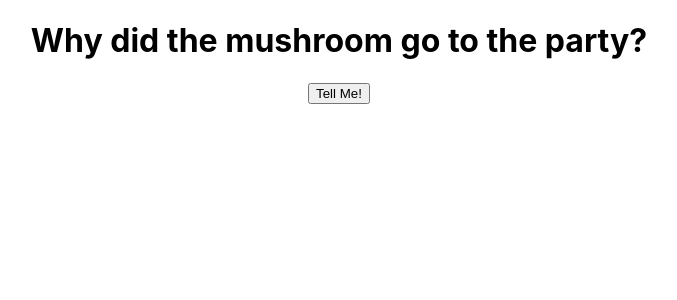
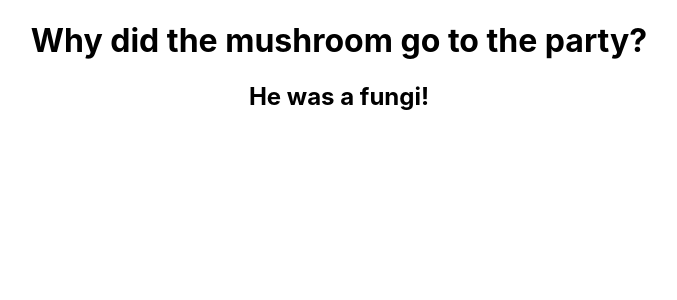
Before and after one commit to bbryant7/joke-app, a React (Create React App) app: page / in a window 1280 px wide. Both pictures are taken after a click on the button "Tell Me!". Shown: the top 300 px of the page, without its empty margins (301-978 px from the left). Built offline with nearby package versions, Linux system fonts and the light colour scheme.

Commit message:
add click event, update readme

```diff
--- a/src/App.js
+++ b/src/App.js
@@ -1,10 +1,15 @@
+import React, { useState } from 'react';
 import './App.css';
 
 function App() {
+  const [answer, displayAnswer] = useState(false);
+  let answerText = answer ? <h2>He was a fungi!</h2> : ""
+  let button = answer ? "" : <button onClick={() => displayAnswer(true)}>Tell Me!</button>
   return (
     <div className="App">
       <h1> Why did the mushroom go to the party?</h1>
-      <button>Tell Me!</button>
+      {button}
+      {answerText}
     </div>
   );
 }
```
Also changed, not shown: 1 other file (tests, documents, lock files or other folders).
